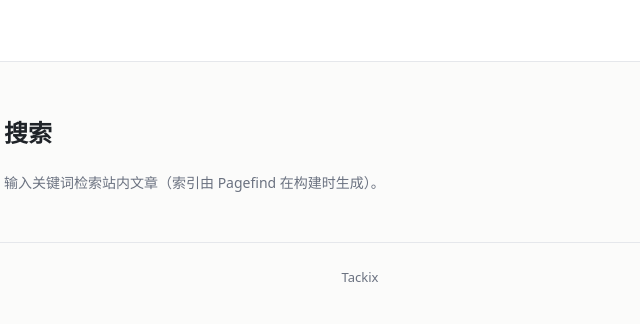
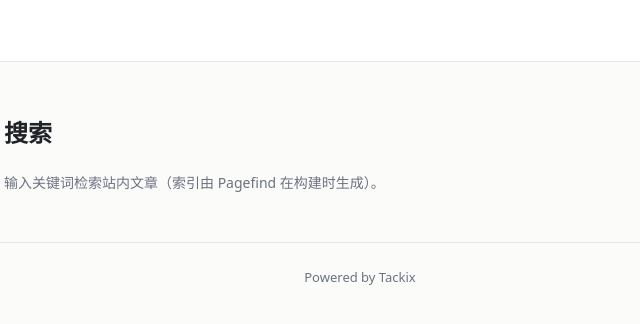
Before and after one commit to 2dtgd54d8p-ops/tackix, an Astro site: page /search in a window 1280 px wide. Shown: the full height of the page, 280-920 px from the left. Built offline with nearby package versions, Linux system fonts and the light colour scheme; Astro itself is replaced by a stand-in of ours.

Commit message:
feat(品牌): 页脚改为 Powered by Tackix

```diff
--- a/src/layouts/Base.astro
+++ b/src/layouts/Base.astro
@@ -31,7 +31,7 @@ const siteTitle = 'Tackix';
       <slot />
     </main>
     <footer class="site-footer">
-      <span>Tackix</span>
+      <span>Powered by Tackix</span>
     </footer>
     <style is:global>
       :root {
```
